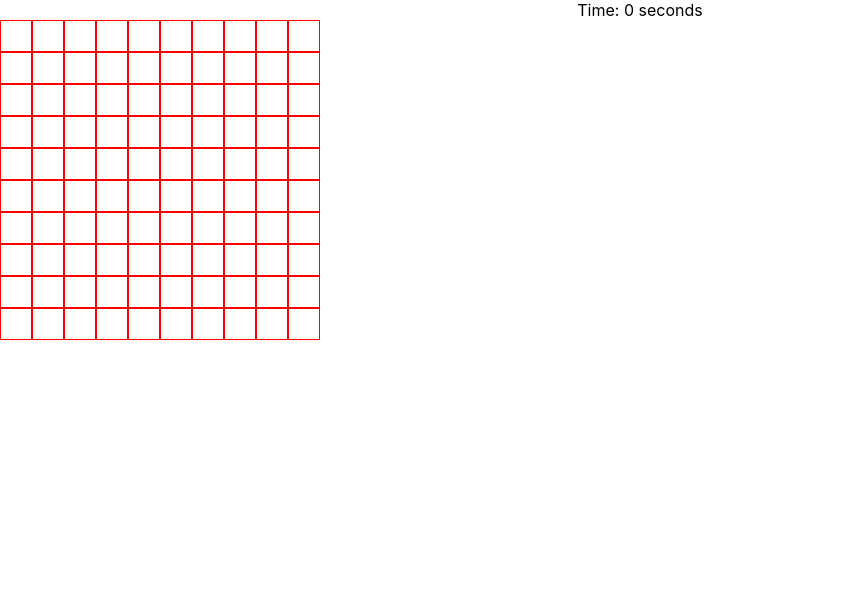
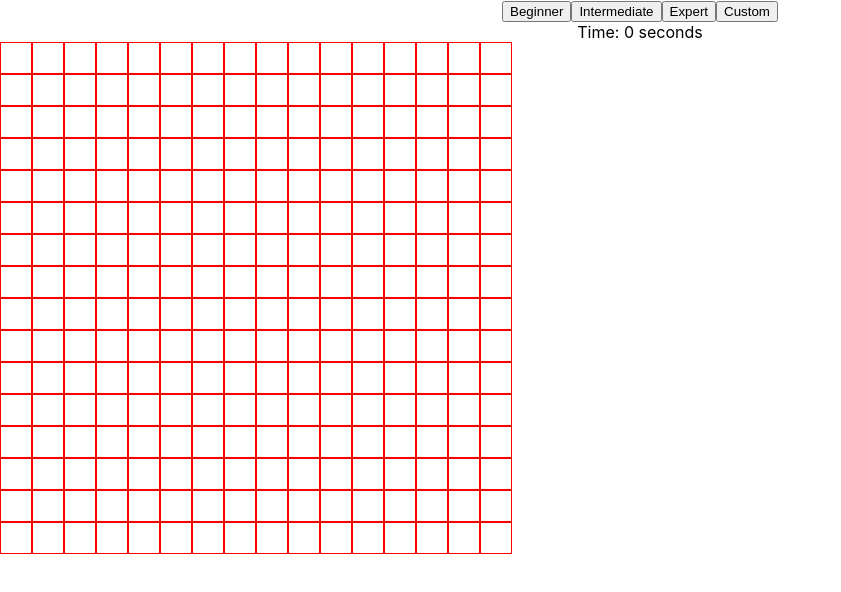
Before and after one commit to ChaeHyunIM/frontend_minesweeper, a React (Vite) app: page / in a window 1280 px wide. Shown: the top 592 px of the page, without its empty margins (0-841 px from the left). Built offline with nearby package versions, Linux system fonts and the light colour scheme.

Commit message:
[feat] choose level & save in localStorage

```diff
--- a/src/App.tsx
+++ b/src/App.tsx
@@ -1,15 +1,14 @@
-import logo from "./logo.svg"
-import { Counter } from "./features/counter/Counter"
-import "./App.css"
-import Board from "./components/Board"
+import './App.css';
+import Board from './components/Board';
+import MineSweeperPage from './pages/MineSweeperPage';
 
 function App() {
   return (
     <div className="App">
-      <Counter />
+      <MineSweeperPage />
     </div>
-  )
+  );
   // return <Board rows={10} cols={10} mines={10} />
 }
 
-export default App
+export default App;
--- a/src/app/store.ts
+++ b/src/app/store.ts
@@ -2,9 +2,11 @@ import { configureStore, ThunkAction, Action } from '@reduxjs/toolkit';
 import counterReducer from '../features/counter/counterSlice';
 import boardReducer from '../features/counter/boardSlice';
 import timerReducer from '../features/counter/timerSlice';
+import levelReducer from '../features/counter/levelSlice';
 
 export const store = configureStore({
   reducer: {
+    level: levelReducer,
     counter: counterReducer,
     board: boardReducer,
     timer: timerReducer,
--- a/src/components/Board/index.tsx
+++ b/src/components/Board/index.tsx
@@ -5,6 +5,7 @@ import { initializeBoard, revealCell, setMines } from '../../features/counter/bo
 import { useAppDispatch, useAppSelector } from '../../app/hooks';
 import Cell from '../Cell';
 import { startTimer, stopTimer } from '../../features/counter/timerSlice';
+import { RootState } from '../../app/store';
 
 interface BoardProps {
   rows: number;
@@ -14,13 +15,15 @@ interface BoardProps {
 
 const Board = ({ rows, cols, mines }: BoardProps) => {
   const dispatch = useAppDispatch();
-  const board = useAppSelector((state: any) => state.board.board);
-  const time = useAppSelector((state: any) => state.timer.value);
+  const board = useAppSelector((state: RootState) => state.board.board);
+  const time = useAppSelector((state: RootState) => state.timer.value);
+  const level = useAppSelector((state: RootState) => state.level.currentLevel);
+
   const [initialized, setInitialized] = React.useState(false);
 
   useEffect(() => {
     dispatch(initializeBoard({ rows, cols }));
-  }, []);
+  }, [level]);
 
   const handleCellClick = (row: number, col: number) => {
     if (!initialized) {
@@ -46,6 +49,9 @@ const Board = ({ rows, cols, mines }: BoardProps) => {
       </div>
     ));
   };
+  const levelButtonHandler = (rows: number, cols: number) => {
+    dispatch(initializeBoard({ rows, cols }));
+  };
 
   if (!board || !board.length) return null;
 
--- /dev/null
+++ b/src/constants/GameLevel.ts
@@ -0,0 +1,26 @@
+export const GAME_LEVEL = [
+  {
+    name: 'Beginner',
+    rows: 8,
+    cols: 8,
+    mines: 10,
+  },
+  {
+    name: 'Intermediate',
+    rows: 16,
+    cols: 16,
+    mines: 40,
+  },
+  {
+    name: 'Expert',
+    rows: 16,
+    cols: 32,
+    mines: 100,
+  },
+  {
+    name: 'Custom',
+    rows: 0,
+    cols: 0,
+    mines: 0,
+  },
+] as const;
--- /dev/null
+++ b/src/features/counter/levelSlice.tsx
@@ -0,0 +1,28 @@
+// levelSlice.ts
+
+import { createSlice, PayloadAction } from '@reduxjs/toolkit';
+
+export type Level = 'Beginner' | 'Intermediate' | 'Expert' | 'Custom';
+
+interface LevelState {
+  currentLevel: Level;
+}
+
+const initialState: LevelState = {
+  currentLevel: 'Intermediate',
+};
+
+const levelSlice = createSlice({
+  name: 'level',
+  initialState: {
+    currentLevel: 'Intermediate',
+  },
+  reducers: {
+    setLevel: (state, action: PayloadAction<Level>) => {
+      state.currentLevel = action.payload;
+    },
+  },
+});
+
+export const { setLevel } = levelSlice.actions;
+export default levelSlice.reducer;
--- /dev/null
+++ b/src/hooks/useLocalStorage.tsx
@@ -0,0 +1,49 @@
+import { useState } from 'react';
+
+/**
+ *  @description useLocalStorage를 사용하여 LocalStorage에 저장된 값을 가져올 수 있습니다.
+ *  @params 저장 할 key 값
+ *  @params 초기값
+ *  @returns [저장된 값, setState 함수]
+
+ *  @example
+ *  const [name, setName] = useLocalStorage("name", "Bob");
+ */
+
+// eslint-disable-next-line @typescript-eslint/no-explicit-any
+export const getStorageItem = (key: string, initialValue: any) => {
+  try {
+    const item = localStorage.getItem(key);
+    return item ? JSON.parse(item) : initialValue;
+  } catch (error) {
+    console.error(error);
+    return initialValue;
+  }
+};
+
+// eslint-disable-next-line @typescript-eslint/no-explicit-any
+export const setStorageItem = (key: string, value: any) => {
+  try {
+    localStorage.setItem(key, JSON.stringify(value));
+  } catch (error) {
+    console.log(error);
+  }
+};
+
+// eslint-disable-next-line @typescript-eslint/no-explicit-any
+const useLocalStorage = (key: string, initialValue: any) => {
+  const [storedValue, setStoredValue] = useState(() => {
+    return getStorageItem(key, initialValue);
+  });
+
+  // eslint-disable-next-line @typescript-eslint/no-explicit-any
+  const setValue = (value: (arg0: any) => any) => {
+    const valueToStore = value instanceof Function ? value(storedValue) : value;
+    setStoredValue(valueToStore);
+    setStorageItem(key, valueToStore);
+  };
+
+  return [storedValue, setValue];
+};
+
+export default useLocalStorage;
--- /dev/null
+++ b/src/pages/MineSweeperPage.tsx
@@ -0,0 +1,26 @@
+import { useAppDispatch } from '../app/hooks';
+import Board from '../components/Board';
+import { GAME_LEVEL } from '../constants/GameLevel';
+import { setLevel, Level } from '../features/counter/levelSlice';
+import useLocalStorage from '../hooks/useLocalStorage';
+
+export default function MineSweeperPage() {
+  const [levelInLocalStorage, setLevelInLocalStorage] = useLocalStorage('level', 'Intermediate');
+  const dispatch = useAppDispatch();
+  const levelSpec = GAME_LEVEL.find(l => l.name === levelInLocalStorage) || GAME_LEVEL[1];
+
+  const levelButtonHandler = (level: Level) => {
+    dispatch(setLevel(level));
+    setLevelInLocalStorage(level);
+  };
+  return (
+    <div>
+      {GAME_LEVEL.map(level => (
+        <button key={level.name} onClick={() => levelButtonHandler(level.name)}>
+          {level.name}
+        </button>
+      ))}
+      <Board rows={levelSpec.rows} cols={levelSpec.cols} mines={levelSpec.mines} />
+    </div>
+  );
+}
```
